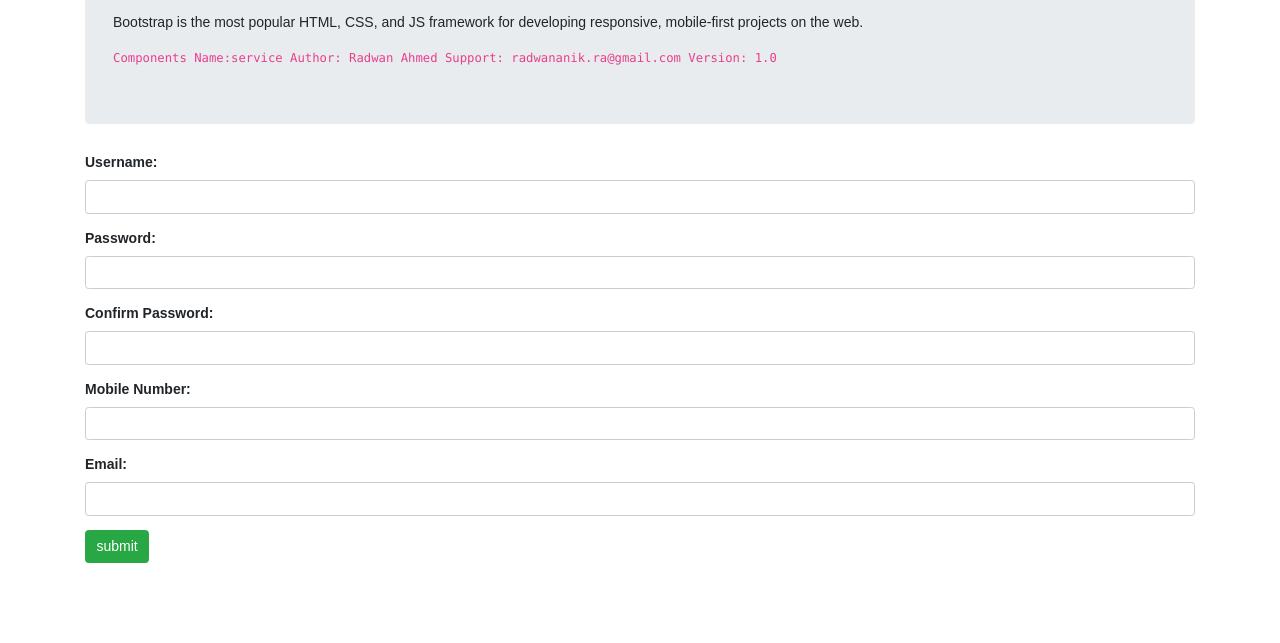
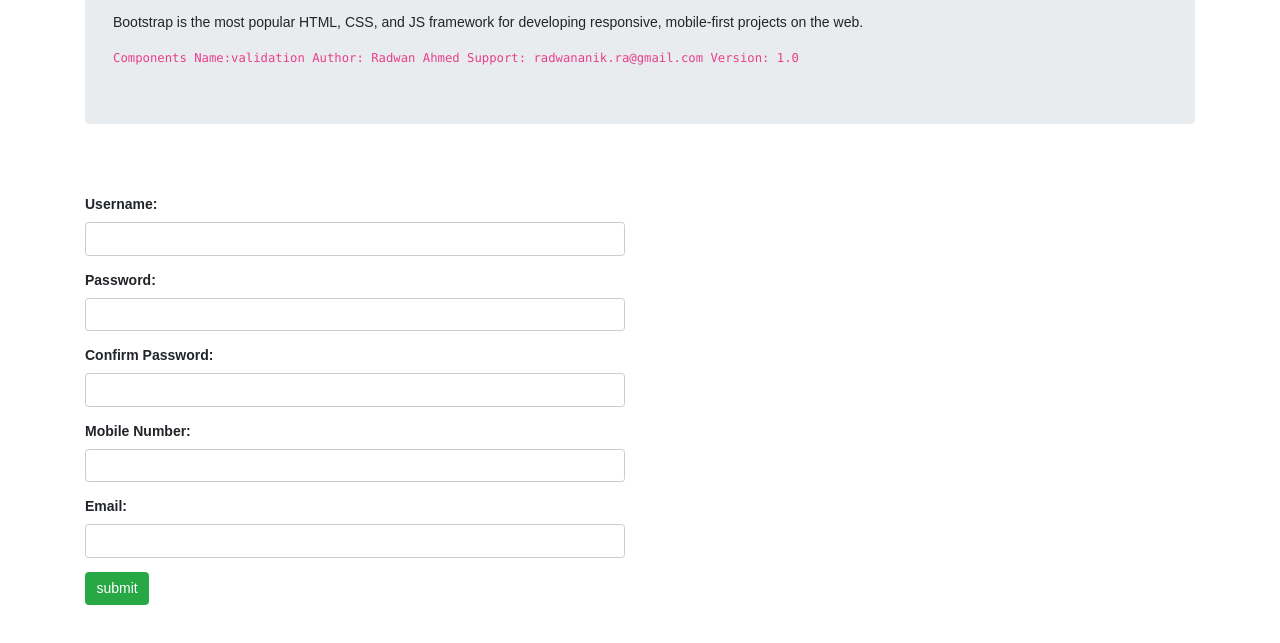
Before and after one commit to radwananik/Js-Form-Validation, a plain HTML site: page index.html in a window 1280 px wide. Shown: the part 201-844 px from the top of the page. Before the commit the page ends 800 px from the top, so only its background shows below. Drawn offline with Linux system fonts and the light colour scheme.

Commit message:
Update index.html
padding

```diff
--- a/index.html
+++ b/index.html
@@ -45,7 +45,7 @@
           developing responsive, mobile-first projects on the web.
         </p>
         <code>
-            Components Name:service
+            Components Name:validation
             Author: Radwan Ahmed
             Support: radwananik.ra@gmail.com
             Version: 1.0
@@ -54,10 +54,10 @@
     </div>
 
 
-    <div class="form-validation">
+    <div class="form-validation py-5">
         <div class="container">
             <div class="row">
-                <div class="col-md-12">
+                <div class="col-md-6">
                <form action="#" onsubmit="return validation()">
 
 				<div class="form-group">
```
